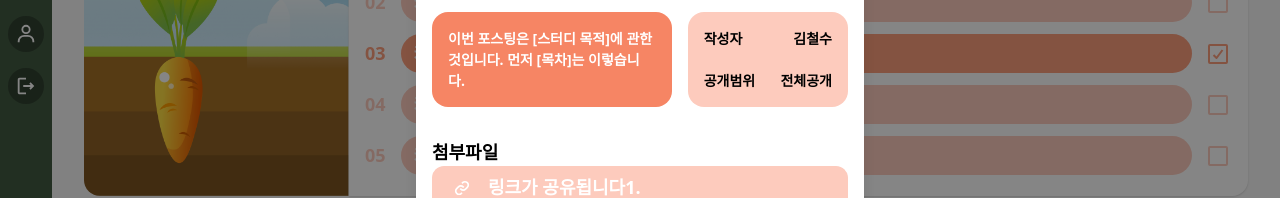
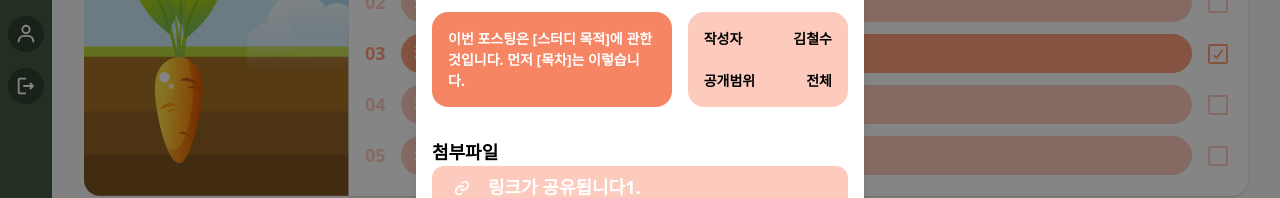
Before and after one commit to BDD-CLUB/01-doo-re-front, a Next.js app: page /team/1/study/1 in a window 1280 px wide. Both pictures are taken after a click on the element 226 px from the left and 605 px from the top of the page. Shown: the part 208-406 px from the top of the page. Built offline with nearby package versions, Linux system fonts and the light colour scheme.

Commit message:
feat : 공개범위 글씨 축약

```diff
--- a/src/containers/study/StudyAssetModal/index.tsx
+++ b/src/containers/study/StudyAssetModal/index.tsx
@@ -35,7 +35,7 @@ const StudyAssetModal = ({ isOpen, setIsModalOpen, title, content, type }: Study
           </Flex>
           <Flex textStyle="bold_md" justify="space-between">
             <Text> 공개범위</Text>
-            <Text> 전체공개 </Text>
+            <Text> 전체 </Text>
           </Flex>
         </Flex>
       </Flex>
```
